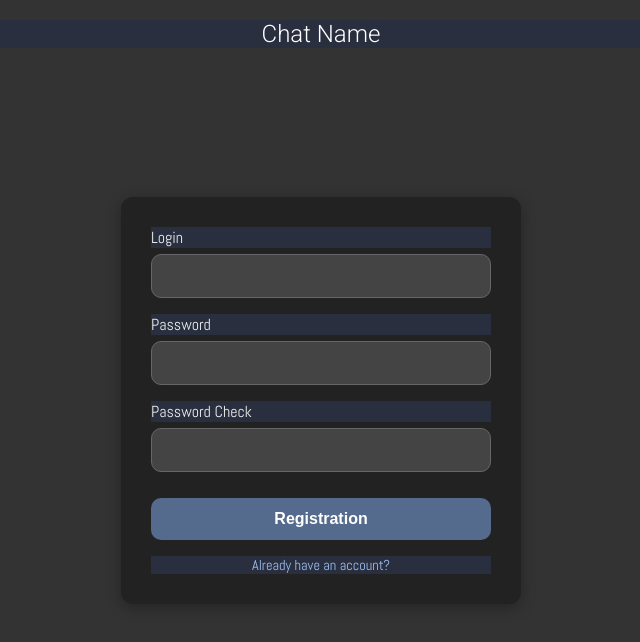
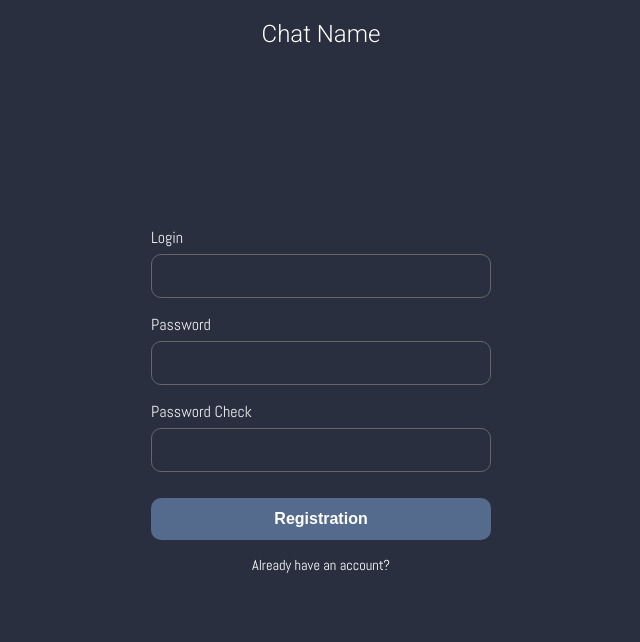
Before and after one commit to BelutijNazar/WEB, a Vue app in the folder app/: page / in a window 1280 px wide. Shown: the top 642 px of the page, without its empty margins (319-959 px from the left). Built offline with nearby package versions, Linux system fonts and the light colour scheme; the HTML template or start-up script is replaced by a standard one.

Commit message:
VisualFix

```diff
--- a/app/src/components/LoginPage.vue
+++ b/app/src/components/LoginPage.vue
@@ -205,7 +205,7 @@ export default {
 }
 
 .link { /* Добавляем стиль для ссылки "Don't have an account?" */
-  color: #818182; /* Цвет, соответствующий вашему текущему стилю input */
+  color: #FFFF; /* Цвет, соответствующий вашему текущему стилю input */
   text-align: center;
   text-decoration: none;
   font-size: 0.9rem;
--- a/app/src/components/RegistrationPage.vue
+++ b/app/src/components/RegistrationPage.vue
@@ -149,7 +149,6 @@ export default {
   align-items: center;
   font-family: 'Abel', sans-serif;
   padding: 20px;
-  background-color: #333; /* Добавлен темный фон для всего wrapper-а */
   color: #eee; /* Цвет текста по умолчанию */
 }
 
@@ -159,10 +158,7 @@ export default {
   display: flex;
   flex-direction: column;
   gap: 16px;
-  background-color: #222; /* Темнее фон для контейнера формы */
   padding: 30px;
-  border-radius: 12px;
-  box-shadow: 0 4px 15px rgba(0, 0, 0, 0.3);
 }
 
 .label {
@@ -173,7 +169,6 @@ export default {
 }
 
 .input {
-  background-color: #444; /* Темнее фон для инпутов */
   border: 1px solid #666; /* Более мягкая обводка */
   border-radius: 10px;
   padding: 12px 15px;
@@ -205,7 +200,7 @@ export default {
 }
 
 .link {
-  color: #9EC0F0; /* Измененный цвет ссылки для лучшей читаемости на темном фоне */
+  color: #FFF; /* Измененный цвет ссылки для лучшей читаемости на темном фоне */
   text-align: center;
   text-decoration: none; /* Убираем подчеркивание */
   font-size: 0.9rem;
```
